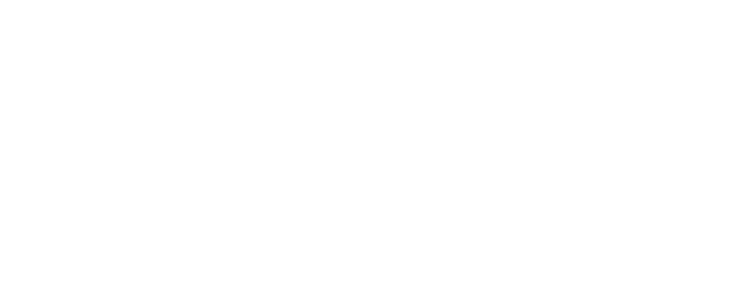
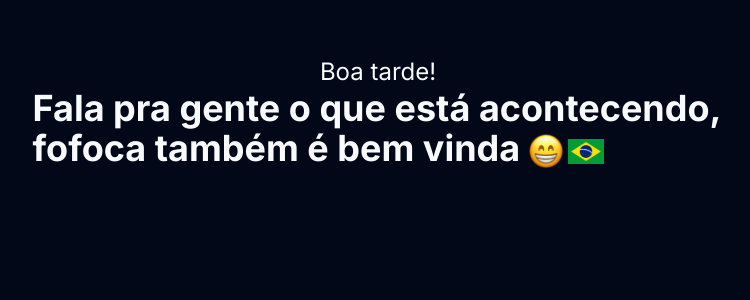
Before and after one commit to ryansldev/zap-web, a Next.js app: page / in a window 1280 px wide. Shown: the top 300 px of the page, without its empty margins (262-1012 px from the left). Built offline with nearby package versions, Linux system fonts and the light colour scheme.

Commit message:
feat: add initial text

```diff
--- a/app/layout.tsx
+++ b/app/layout.tsx
@@ -1,6 +1,7 @@
 import type { Metadata } from "next";
 import { Inter } from "next/font/google";
 import "./globals.css";
+import { cn } from "@/lib/utils";
 
 const inter = Inter({ subsets: ["latin"] });
 
@@ -16,7 +17,7 @@
 }>) {
   return (
     <html lang="pt-br">
-      <body className={inter.className}>{children}</body>
+      <body className={cn('dark', inter.className)}>{children}</body>
     </html>
   );
 }
--- a/app/page.tsx
+++ b/app/page.tsx
@@ -1,5 +1,37 @@
+'use client'
+import Image from "next/image";
+
 export default function Home() {
+  function getCumpriments(): "Bom dia!" | "Boa tarde!" | "Boa noite!" {
+    const now = new Date()
+    const hours = now.getHours()
+
+    if (hours >= 5 && hours < 12) {
+      return "Bom dia!";
+    } else if (hours >= 12 && hours < 18) {
+      return "Boa tarde!";
+    } else {
+      return "Boa noite!";
+    }
+  }
+
   return (
-    <main></main>
+    <main>
+      <div className="flex flex-col p-2 text-center items-center pt-14">
+        <span className="text-2xl">
+          {getCumpriments()}
+        </span>
+        <h1 className="text-4xl max-w-[691px] text-left font-bold">
+          Fala pra gente o que está acontecendo,
+          fofoca também é bem vinda
+          <span className="inline-block align-middle ml-2">
+            <Image src="/assets/emojis/smile.png" alt="Smile emoji" height={36} width={36} quality={100} />
+          </span>
+          <span className="inline-block align-middle ml-1">
+            <Image src="/assets/emojis/brazil.svg" alt="Brazil flag emoji" height={36} width={36} quality={100} />
+          </span>
+        </h1>
+      </div>
+    </main>
   );
 }
```
Also changed, not shown: public/assets/emojis/brazil.svg (added), public/assets/emojis/smile.png (added).
